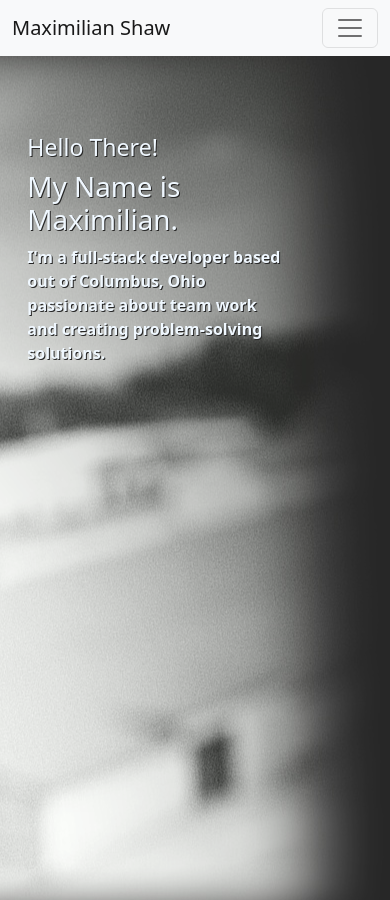
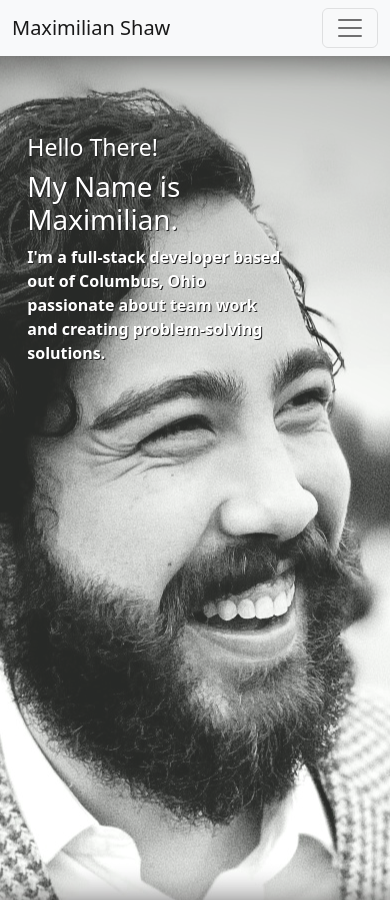
Before and after one commit to Maxthemilian52/real-react-portfolio, a React (Create React App) app: page / in a window 390 px wide. Built offline with nearby package versions, Linux system fonts and the light colour scheme.

Commit message:
edited home mobile css

```diff
--- a/src/styling/Home.css
+++ b/src/styling/Home.css
@@ -44,3 +44,27 @@
     box-shadow: 0px 0px 2px 2px white;
 
 }
+
+@media (max-width:600px) {
+    .background{
+        width: 50%;
+        height: 50%;
+        background-image: url(../assets/blurProf.jpg);
+        background-repeat: no-repeat;
+        background-attachment: fixed;
+        background-position: center;
+        background-size: auto;
+        background-color: rgb(39, 39, 39);
+        background-blend-mode: screen, darken,hue;
+    }
+    .column{
+        display: flex;
+        flex-direction: column;
+        color: white;
+        font-weight: 1100;
+        max-width: 50rem;
+        text-shadow: 3px 3px 3px 1px rgb(39, 39, 39);
+        padding-left: 7%;
+        padding-top:20%;
+    }
+}
```
Also changed, not shown: src/styling/Header.css (deleted).
